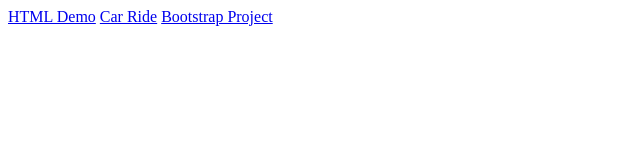
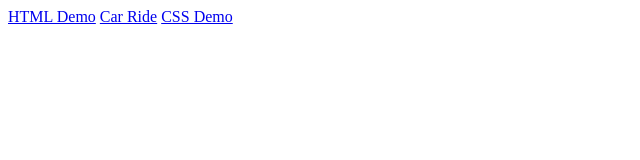
Before and after one commit to SANJAY-MISTRY/Sanjay-mistry.github.io, a plain HTML site: page index.html in a window 1280 px wide. Shown: the full height of the page, 0-640 px from the left. Drawn offline with Linux system fonts and the light colour scheme.

Commit message:
Update index.html
Changes folder name

```diff
--- a/index.html
+++ b/index.html
@@ -11,7 +11,7 @@
 
 <a href="https://sanjay-mistry.github.io/Htmldemo.html" target="_blank">HTML Demo</a>
 	<a href="https://sanjay-mistry.github.io/mycar.html" target="_blank">Car Ride</a>
-	<a href="https://sanjay-mistry.github.io/Bootstrap_Project/index.html" target="_blank">Bootstrap Project</a>
+	<a href="https://sanjay-mistry.github.io/CSS_DemoProject/index.html" target="_blank">CSS Demo</a>
 
 
 </body>
```
